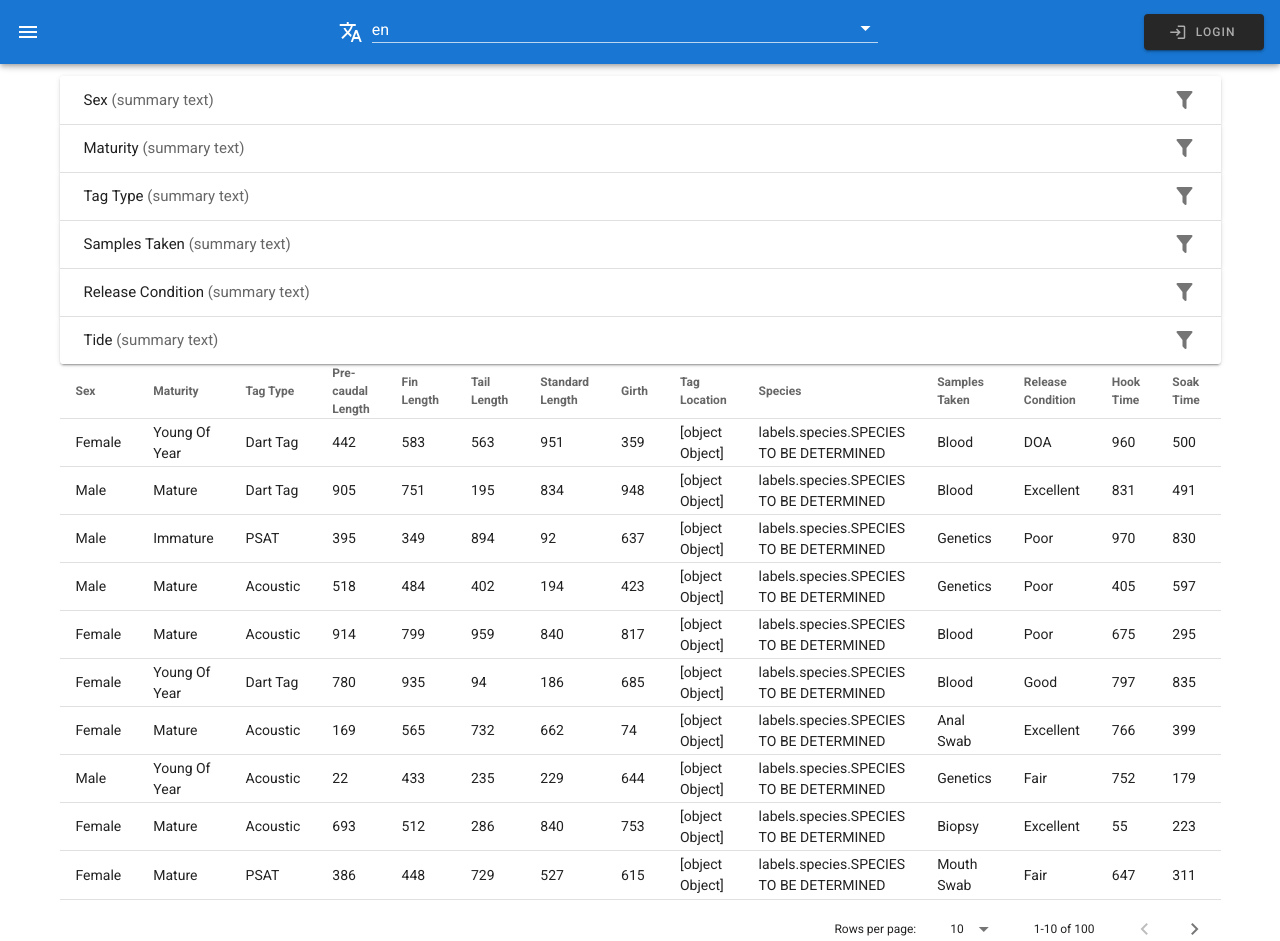
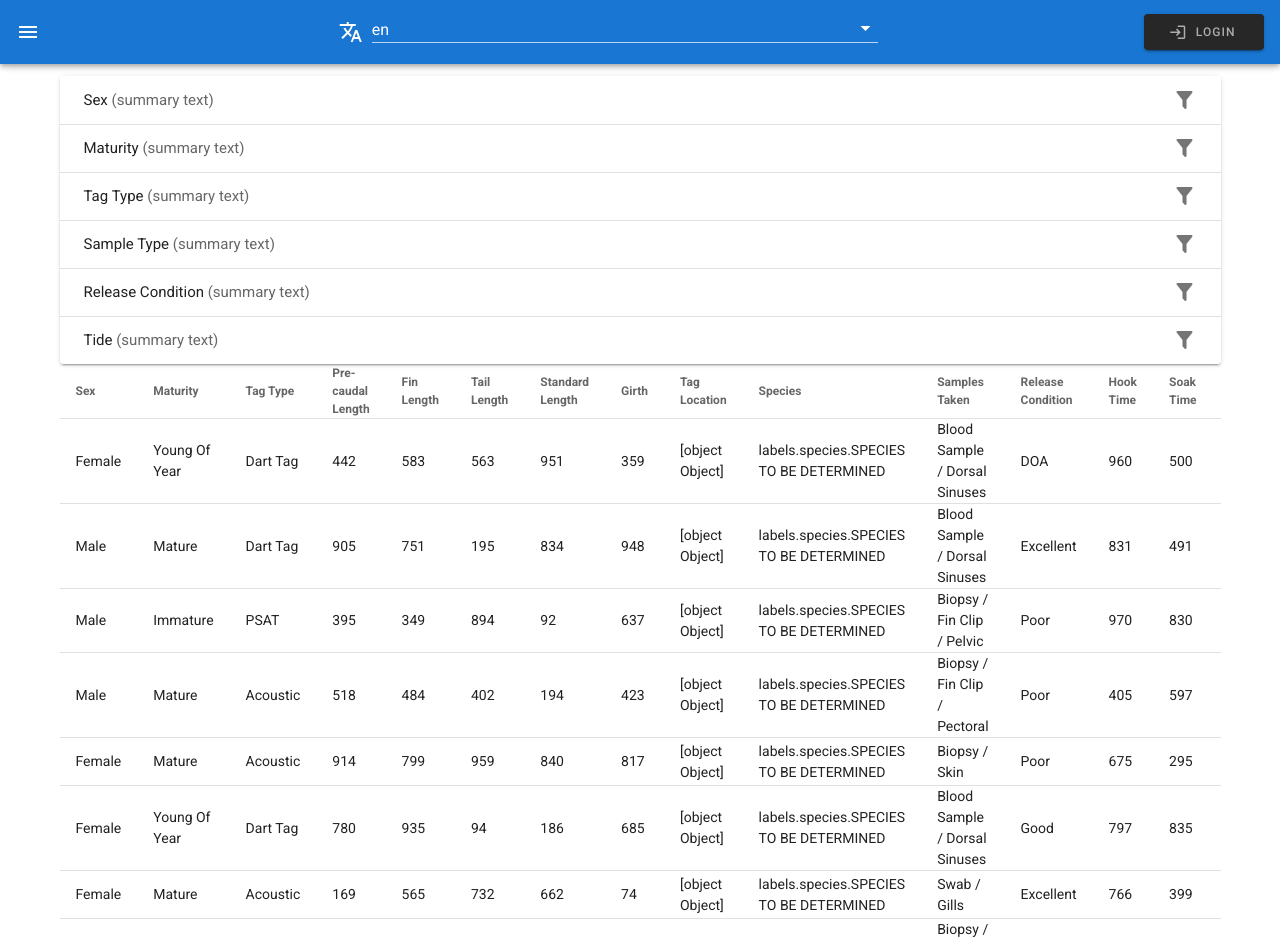
Before and after one commit to ippo615/miss-db, a Vue app: page /#/demo/table in a window 1280 px wide. Shown: the top 941 px of the page. Built offline with nearby package versions, Linux system fonts and the light colour scheme.

Commit message:
Changed samplesTaken to sampleType -- increased range of options

```diff
--- a/src/components/SharkDataTable.vue
+++ b/src/components/SharkDataTable.vue
@@ -97,12 +97,20 @@ export default {
         psat: true,
         acoustic: true
       },
-      samplesTaken: {
-        genetics: true,
-        biopsy: true,
-        blood: true,
-        mouthSwab: true,
-        analSwab: true
+      sampleType: {
+        biopsyFinClipPectoral: true,
+        biopsyFinClipPelvic: true,
+        biopsyFinClipDorsal: true,
+        biopsyGillSnipLeft: true,
+        biopsyGillSnipRight: true,
+        bloodSampleTail: true,
+        bloodSampleDorsalSinuses: true,
+        biopsySkin: true,
+        biopsyMuscle: true,
+        swabAnal: true,
+        swabMouth: true,
+        swabGills: true,
+        other: true
       },
       releaseCondition: {
         excellent: true,
@@ -134,12 +142,20 @@ export default {
         psat: true,
         acoustic: true
       },
-      samplesTaken: {
-        genetics: true,
-        biopsy: true,
-        blood: true,
-        mouthSwab: true,
-        analSwab: true
+      sampleType: {
+        biopsyFinClipPectoral: true,
+        biopsyFinClipPelvic: true,
+        biopsyFinClipDorsal: true,
+        biopsyGillSnipLeft: true,
+        biopsyGillSnipRight: true,
+        bloodSampleTail: true,
+        bloodSampleDorsalSinuses: true,
+        biopsySkin: true,
+        biopsyMuscle: true,
+        swabAnal: true,
+        swabMouth: true,
+        swabGills: true,
+        other: true
       },
       releaseCondition: {
         excellent: true,
@@ -243,12 +259,20 @@ export default {
           psat: 0,
           acoustic: 0
         },
-        samplesTaken: {
-          genetics: 0,
-          biopsy: 0,
-          blood: 0,
-          mouthSwab: 0,
-          analSwab: 0
+        sampleType: {
+          biopsyFinClipPectoral: 0,
+          biopsyFinClipPelvic: 0,
+          biopsyFinClipDorsal: 0,
+          biopsyGillSnipLeft: 0,
+          biopsyGillSnipRight: 0,
+          bloodSampleTail: 0,
+          bloodSampleDorsalSinuses: 0,
+          biopsySkin: 0,
+          biopsyMuscle: 0,
+          swabAnal: 0,
+          swabMouth: 0,
+          swabGills: 0,
+          other: 0
         },
         releaseCondition: {
           excellent: 0,
@@ -275,7 +299,7 @@ export default {
         salinity: {min: 9e99, max: -9e99},
         temperature: {min: 9e99, max: -9e99},
       };
-      let optionKeys = ["sex", "maturity", "tagType", "samplesTaken", "releaseCondition", "tide"];
+      let optionKeys = ["sex", "maturity", "tagType", "sampleType", "releaseCondition", "tide"];
       let numericKeys = ["preCaudalLength", "finLength", "tailLength", "standardLength", "girth", "hookTime", "soakTime", "depth", "salinity", "temperature"];
       let specimen = this.$data.specimen;
       for( let i=0, l=specimen.length; i<l; i+=1 ){
@@ -287,7 +311,7 @@ export default {
     },
     specimenFiltered(){
       // first invert the options filter so we remove from the list
-      let optionKeys = ["sex", "maturity", "tagType", "samplesTaken", "releaseCondition", "tide"];
+      let optionKeys = ["sex", "maturity", "tagType", "sampleType", "releaseCondition", "tide"];
       // let numericKeys = ["preCaudalLength", "finLength", "tailLength", "standardLength", "girth", "hookTime", "soakTime", "depth", "salinity", "temperature"];
       let results = this.$data.specimen;
       for(let i=0, l=optionKeys.length; i<l; i+=1){
@@ -320,9 +344,7 @@ export default {
           maturity: this.$t(`labels.maturity.${s.maturity}`),
           tagType: this.$t(`labels.tagType.${s.tagType}`),
           species: this.$t(`labels.species.${s.species}`), // TODO: proper handling of species
-          samplesTaken: [
-            s.samplesTaken.map(v => this.$t(`labels.samplesTaken.${v}`))
-          ],
+          sampleType: this.$t(`labels.sampleType.${s.sampleType}`),
           releaseCondition: this.$t(`labels.releaseCondition.${s.releaseCondition}`)
         };
         localized.push(specimen);
--- a/src/components/SharkSampleEditor.vue
+++ b/src/components/SharkSampleEditor.vue
@@ -83,15 +83,14 @@
 
       <v-row>
         <v-autocomplete
-          v-model="samplesTaken"
+          v-model="sampleType"
           prepend-icon="mdi-radiobox-blank"
           auto-select-first
           clearable
           chips
           deletable-chips
-          multiple
-          :items="items.samplesTaken"
-          :label="$t('labels.samplesTaken.samplesTaken')"
+          :items="items.sampleType"
+          :label="$t('labels.sampleType.sampleType')"
         ></v-autocomplete>
       </v-row>
 
@@ -212,6 +211,7 @@
 
 <script>
 import shark_species_data from '@/assets/shark_species_data';
+import SharkSpecimen from '@/models/shark_specimen'
 import LocationInput from './LocationInput.vue'
 export default {
   name: 'SharkSampleEditor',
@@ -235,7 +235,7 @@ export default {
       lng: -81.60644531250001
     },
     species: '',
-    samplesTaken: [],
+    sampleType: '',
     releaseCondition: '',
     hookTime: 0,
     soakTime: 0,
@@ -279,21 +279,45 @@ export default {
           value: "acoustic",
         }],
         // SAMPLES TAKEN
-        samplesTaken: [{
-          text: this.$t("labels.samplesTaken.genetics"),
-          value: "genetics"
+        sampleType: [{
+          text: this.$t("labels.sampleType.biopsyFinClipPectoral"),
+          value: SharkSpecimen.options.sampleType.biopsyFinClipPectoral
         }, {
-          text: this.$t("labels.samplesTaken.biopsy"),
-          value: "biopsy"
+          text: this.$t("labels.sampleType.biopsyFinClipPelvic"),
+          value: SharkSpecimen.options.sampleType.biopsyFinClipPelvic
         }, {
-          text: this.$t("labels.samplesTaken.blood"),
-          value: "blood"
+          text: this.$t("labels.sampleType.biopsyFinClipDorsal"),
+          value: SharkSpecimen.options.sampleType.biopsyFinClipDorsal
         }, {
-          text: this.$t("labels.samplesTaken.mouthSwab"),
-          value: "mouthSwab"
+          text: this.$t("labels.sampleType.biopsyGillSnipLeft"),
+          value: SharkSpecimen.options.sampleType.biopsyGillSnipLeft
         }, {
-          text: this.$t("labels.samplesTaken.analSwab"),
-          value: "analSwab"
+          text: this.$t("labels.sampleType.biopsyGillSnipRight"),
+          value: SharkSpecimen.options.sampleType.biopsyGillSnipRight
+        }, {
+          text: this.$t("labels.sampleType.bloodSampleTail"),
+          value: SharkSpecimen.options.sampleType.bloodSampleTail
+        }, {
+          text: this.$t("labels.sampleType.bloodSampleDorsalSinuses"),
+          value: SharkSpecimen.options.sampleType.bloodSampleDorsalSinuses
+        }, {
+          text: this.$t("labels.sampleType.biopsySkin"),
+          value: SharkSpecimen.options.sampleType.biopsySkin
+        }, {
+          text: this.$t("labels.sampleType.biopsyMuscle"),
+          value: SharkSpecimen.options.sampleType.biopsyMuscle
+        }, {
+          text: this.$t("labels.sampleType.swabAnal"),
+          value: SharkSpecimen.options.sampleType.swabAnal
+        }, {
+          text: this.$t("labels.sampleType.swabMouth"),
+          value: SharkSpecimen.options.sampleType.swabMouth
+        }, {
+          text: this.$t("labels.sampleType.swabGills"),
+          value: SharkSpecimen.options.sampleType.swabGills
+        }, {
+          text: this.$t("labels.sampleType.other"),
+          value: SharkSpecimen.options.sampleType.other
         }],
         // RELEASE CONDITION
         releaseCondition: [{
--- a/src/locales/en.json
+++ b/src/locales/en.json
@@ -31,7 +31,7 @@
       "sex": "Sex",
       "maturity": "Maturity",
       "tagType": "Tag Type",
-      "samplesTaken": "Samples Taken",
+      "sampleType": "Samples Taken",
       "releaseCondition": "Release Condition",
       "depth": "Depth",
       "salinity": "Salinity",
@@ -92,13 +92,21 @@
       "psat": "PSAT",
       "acoustic": "Acoustic"
     },
-    "samplesTaken": {
-      "samplesTaken": "Samples Taken",
-      "genetics": "Genetics",
-      "biopsy": "Biopsy",
-      "blood": "Blood",
-      "mouthSwab": "Mouth Swab",
-      "analSwab": "Anal Swab"
+    "sampleType": {
+      "sampleType": "Sample Type",
+      "biopsyFinClipPectoral": "Biopsy / Fin Clip / Pectoral",
+      "biopsyFinClipPelvic": "Biopsy / Fin Clip / Pelvic",
+      "biopsyFinClipDorsal": "Biopsy / Fin Clip / Dorsal",
+      "biopsyGillSnipLeft": "Biopsy / Gill Snip / Left",
+      "biopsyGillSnipRight": "Biopsy / Gill Snip / Right",
+      "bloodSampleTail": "Blood / Sample / Tail",
+      "bloodSampleDorsalSinuses": "Blood Sample / Dorsal Sinuses",
+      "biopsySkin": "Biopsy / Skin",
+      "biopsyMuscle": "Biopsy / Muscle",
+      "swabAnal": "Swab / Anal",
+      "swabMouth": "Swab / Mouth",
+      "swabGills": "Swab / Gills",
+      "other": "Other"
     },
     "releaseCondition": {
       "releaseCondition": "Release Condition",
--- a/src/models/shark_specimen.js
+++ b/src/models/shark_specimen.js
@@ -11,7 +11,7 @@ function SharkSpecimen(){}
         "girth",
         "tagLocation",
         "species",
-        "samplesTaken",
+        "sampleType",
         "releaseCondition",
         "hookTime",
         "soakTime",
@@ -36,12 +36,20 @@ function SharkSpecimen(){}
             psat: "psat",
             acoustic: "acoustic"
         },
-        samplesTaken: {
-            genetics: "genetics",
-            biopsy: "biopsy",
-            blood: "blood",
-            mouthSwab: "mouthSwab",
-            analSwab: "analSwab"
+        sampleType: {
+            biopsyFinClipPectoral: "biopsyFinClipPectoral",
+            biopsyFinClipPelvic: "biopsyFinClipPelvic",
+            biopsyFinClipDorsal: "biopsyFinClipDorsal",
+            biopsyGillSnipLeft: "biopsyGillSnipLeft",
+            biopsyGillSnipRight: "biopsyGillSnipRight",
+            bloodSampleTail: "bloodSampleTail",
+            bloodSampleDorsalSinuses: "bloodSampleDorsalSinuses",
+            biopsySkin: "biopsySkin",
+            biopsyMuscle: "biopsyMuscle",
+            swabAnal: "swabAnal",
+            swabMouth: "swabMouth",
+            swabGills: "swabGills",
+            other: "other"
         },
         releaseCondition: {
             excellent: "excellent",
@@ -87,9 +95,7 @@ function SharkSpecimen(){}
                 lng: randomInRange(0,360),
             },
             species: 'SPECIES TO BE DETERMINED',
-            samplesTaken: [
-                randomChoiceFrom(options.samplesTaken)
-            ],
+            sampleType: randomChoiceFrom(options.sampleType),
             releaseCondition: randomChoiceFrom(options.releaseCondition),
             hookTime: randomInRangeInt(5,999),
             soakTime: randomInRangeInt(5,999),
@@ -121,7 +127,7 @@ export default class SharkSpecimen {
         "girth",
         "tagLocation",
         "species",
-        "samplesTaken",
+        "sampleType",
         "releaseCondition",
         "hookTime",
         "soakTime",
@@ -145,7 +151,7 @@ export default class SharkSpecimen {
             psat: "PSAT",
             acoustic: "ACOUSTIC"
         },
-        samplesTaken: {
+        sampleType: {
             genetics: "GENETICS",
             biopsy: "BIOPSY",
             blood: "BLOOD",
@@ -195,8 +201,8 @@ export default class SharkSpecimen {
                 lng: randomInRange(0,360),
             },
             species: 'SPECIES TO BE DETERMINED',
-            samplesTaken: [
-                randomChoiceFrom(options.samplesTaken)
+            sampleType: [
+                randomChoiceFrom(options.sampleType)
             ],
             releaseCondition: randomChoiceFrom(options.releaseCondition),
             hookTime: randomInRangeInt(5,999),
```
